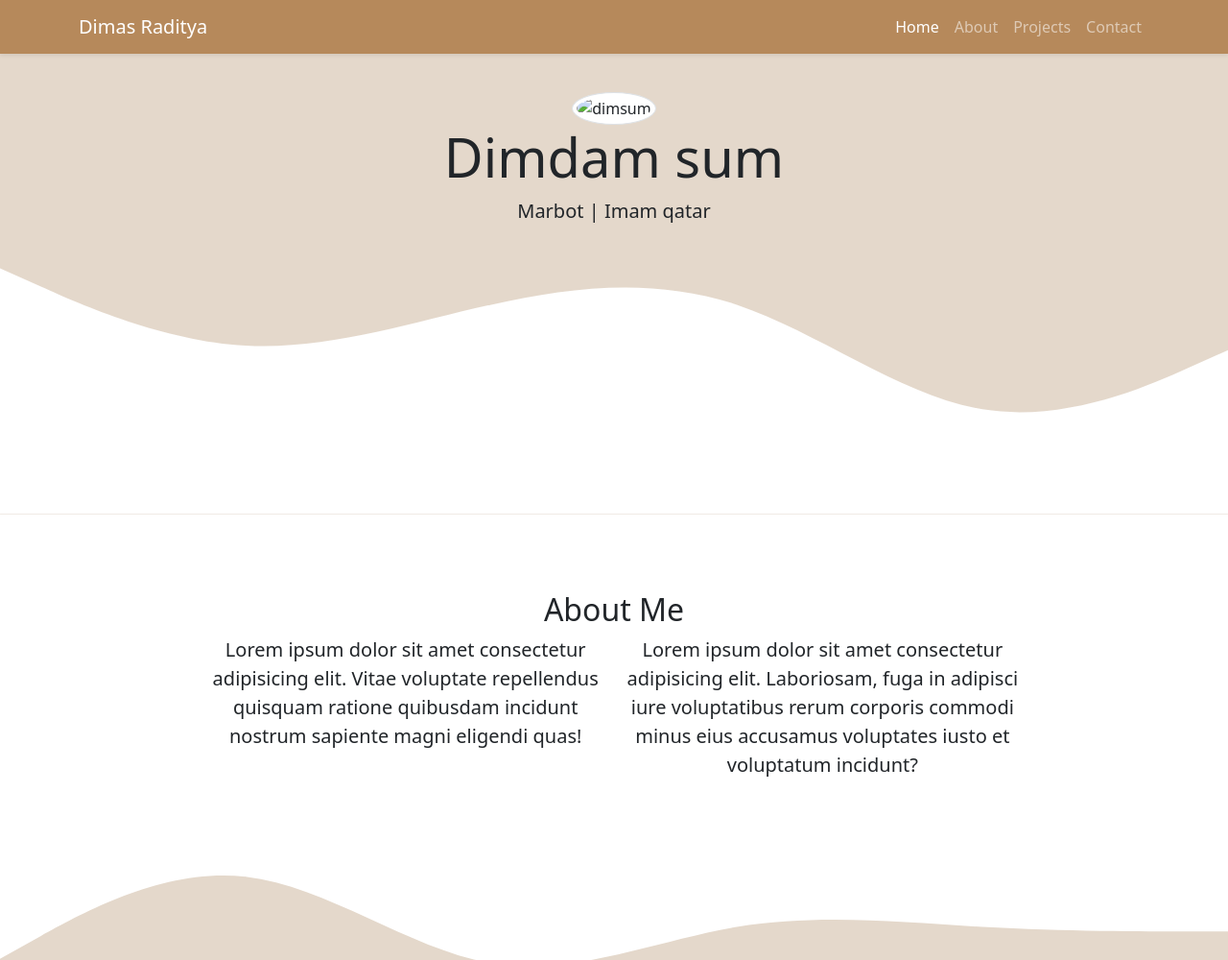
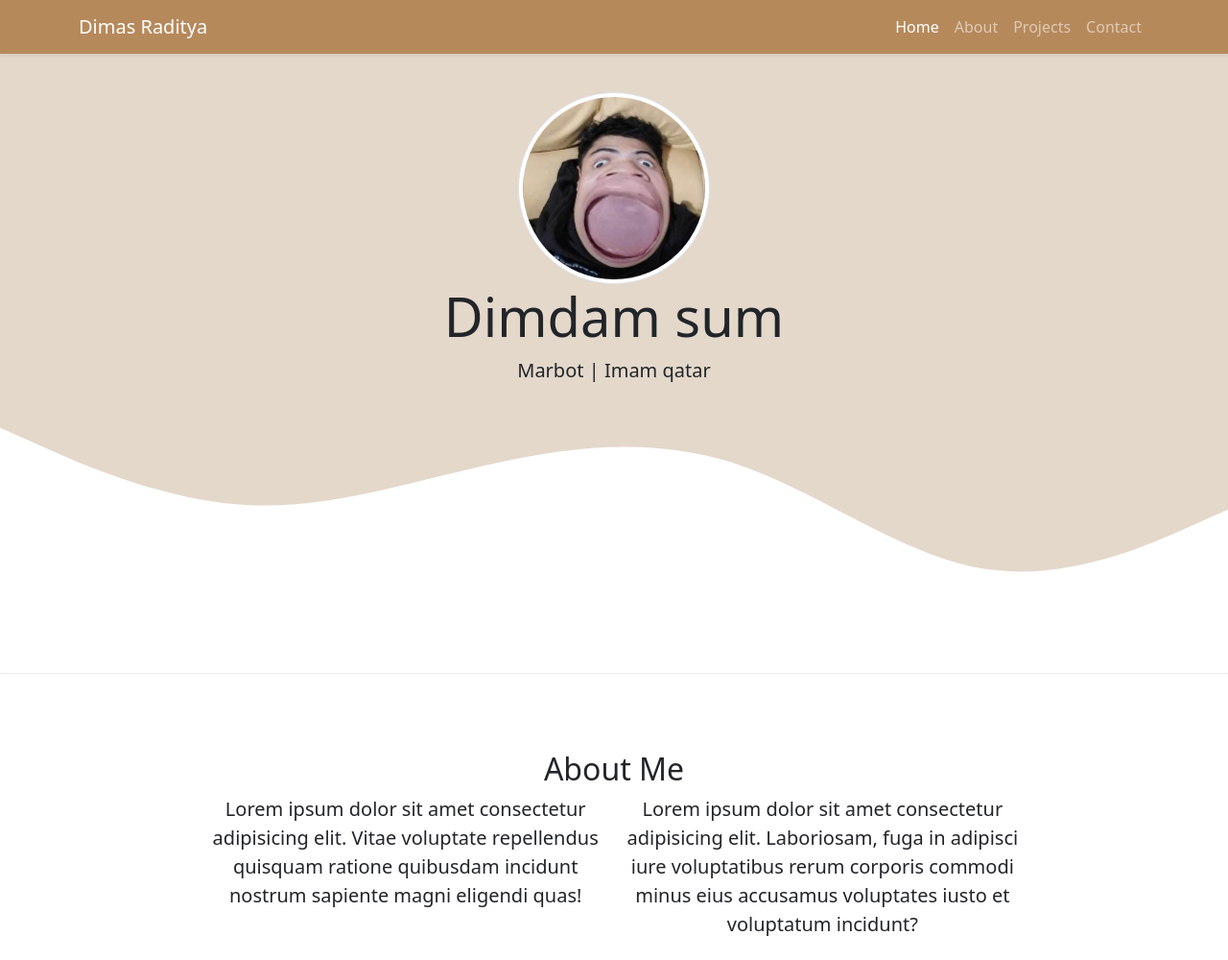
Before and after one commit to Mhdhafin/dimdamsum, a plain HTML site: page index.html in a window 1280 px wide. Shown: the top 1000 px of the page at 96% size. Drawn offline with nearby package versions, Linux system fonts and the light colour scheme.

Commit message:
Update index.html

```diff
--- a/index.html
+++ b/index.html
@@ -39,7 +39,7 @@
 
     <!-- Jumbotron start -->
     <section class="jumbotron text-center" id="home">
-      <img src="/img/dimsum.jpg" alt="dimsum" width="200" class="img-thumbnail rounded-circle" />
+      <img src="img/Projects/dimsum.jpg" alt="dimsum" width="200" class="img-thumbnail rounded-circle" />
       <h1 class="display-4">Dimdam sum</h1>
       <p class="lead">Marbot | Imam qatar</p>
       <svg xmlns="http://www.w3.org/2000/svg" viewBox="0 0 1440 320">
```
